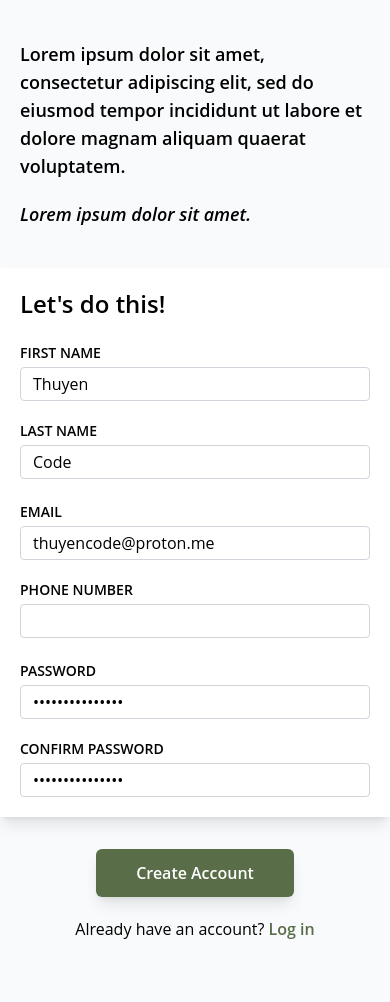
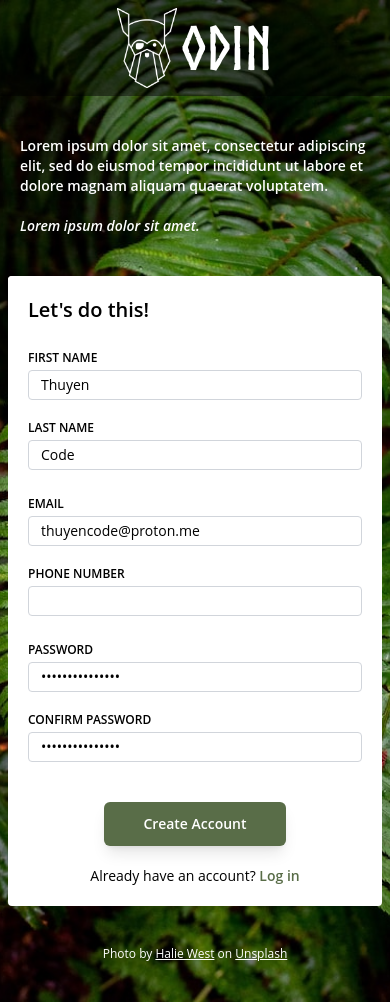
Before and after one commit to thuyencode/sign-up-form-for-odin-project, a website built with Vite: page index.html in a window 390 px wide. Before the commit the page ends 981 px from the top, so only its background shows below. Built offline with nearby package versions, Linux system fonts and the light colour scheme; a web font is replaced by a local one.

Commit message:
Improve styling and responsiveness

```diff
--- a/index.html
+++ b/index.html
@@ -7,9 +7,22 @@
     <link rel="stylesheet" href="src/style.css" />
     <title>Vite + TS</title>
   </head>
-  <body class="bg-[#F9FAFB] font-sans md:overflow-y-hidden">
+  <body
+    class="bg-[#F9FAFB] bg-cover bg-center font-sans max-md:bg-hero-pattern md:overflow-y-hidden"
+  >
     <div
-      class="bg-hero-pattern h-screen w-full bg-cover bg-center text-white max-md:hidden md:relative md:float-left md:w-1/3"
+      class="inline-flex h-24 w-full items-center justify-center gap-1 bg-black/50 text-white md:hidden"
+    >
+      <img
+        src="/images/odin-lined.png"
+        alt="The Odin Project lined logo"
+        class="h-20 w-auto object-contain"
+      />
+      <p class="font-logo text-6xl uppercase">Odin</p>
+    </div>
+
+    <div
+      class="relative float-left h-screen w-1/3 bg-hero-pattern bg-cover bg-center text-white max-md:hidden"
     >
       <div
         class="absolute inset-x-0 top-40 m-auto inline-flex h-24 w-full items-center justify-center gap-1 bg-black/50"
@@ -21,6 +34,7 @@
         />
         <p class="font-logo text-6xl uppercase">Odin</p>
       </div>
+
       <p class="absolute inset-x-0 bottom-5 m-auto block text-center text-xs">
         Photo by
         <a
@@ -38,7 +52,9 @@
     </div>
 
     <div class="space-y-10 py-10 md:float-right md:w-2/3">
-      <div class="space-y-5 px-5 text-lg font-semibold lg:pl-10 lg:pr-40">
+      <div
+        class="space-y-5 px-5 text-sm font-semibold max-md:text-white sm:text-base md:text-lg lg:pl-10 lg:pr-40"
+      >
         <p>
           Lorem ipsum dolor sit amet, consectetur adipiscing elit, sed do
           eiusmod tempor incididunt ut labore et dolore magnam aliquam quaerat
@@ -49,7 +65,7 @@
 
       <form>
         <div
-          class="space-y-5 bg-white p-5 shadow-lg sm:px-10 md:pl-5 md:pr-0 lg:pl-10"
+          class="space-y-5 bg-white p-5 max-md:rounded sm:px-10 md:pl-5 md:pr-0 md:shadow-lg lg:pl-10"
         >
           <legend>Let&apos;s do this!</legend>
           <fieldset>
@@ -104,10 +120,14 @@
               <label for="phone_number">Phone Number</label>
               <input
                 type="text"
+                class="peer/phone_number"
                 id="phone_number"
                 name="phone_number"
                 pattern="[\+]\d{2}[\(]\d{2}[\)]\d{4}[\-]\d{4}"
               />
+              <p class="error hidden peer-invalid/phone_number:inline">
+                * Invalid phone number
+              </p>
             </div>
           </fieldset>
 
@@ -149,9 +169,25 @@
           class="block flex-col items-center justify-between gap-5 max-md:flex sm:mx-10 sm:flex-row md:ml-5 md:mr-0 md:space-y-5 lg:ml-10"
         >
           <button type="submit">Create Account</button>
-          <p>Already have an account? <a href="#">Log in</a></p>
+          <p class="max-sm:text-sm">
+            Already have an account? <a href="#">Log in</a>
+          </p>
         </div>
       </form>
     </div>
+    <p class="mb-10 text-center text-xs text-white md:hidden">
+      Photo by
+      <a
+        href="https://unsplash.com/@haliewestphoto?utm_content=creditCopyText&utm_medium=referral&utm_source=unsplash"
+        class="underline"
+        >Halie West</a
+      >
+      on
+      <a
+        href="https://unsplash.com/photos/green-leaf-plant-in-close-up-photography-25xggax4bSA?utm_content=creditCopyText&utm_medium=referral&utm_source=unsplash"
+        class="underline"
+        >Unsplash</a
+      >
+    </p>
   </body>
 </html>
--- a/src/style.css
+++ b/src/style.css
@@ -11,11 +11,11 @@
 
 @layer base {
   form {
-    @apply space-y-8;
+    @apply space-y-5 max-md:mx-2 max-md:rounded max-md:bg-white max-md:pb-5 md:space-y-8;
   }
 
   legend {
-    @apply text-2xl font-semibold;
+    @apply text-xl font-semibold md:text-2xl;
   }
 
   fieldset {
@@ -27,17 +27,17 @@
   }
 
   label {
-    @apply text-sm font-semibold uppercase;
+    @apply text-xs font-semibold uppercase md:text-sm;
   }
 
   input[type='text'],
   input[type='email'],
   input[type='password'] {
-    @apply rounded border-gray-300 py-1 invalid:border-red-500;
+    @apply rounded border-gray-300 py-1 invalid:border-red-500 max-sm:text-sm;
   }
 
   button[type='submit'] {
-    @apply rounded-md bg-[#596D48] px-10 py-3 font-semibold text-white shadow-lg hover:bg-opacity-80 active:bg-opacity-90;
+    @apply rounded-md bg-[#596D48] px-10 py-3 font-semibold text-white shadow-lg hover:bg-opacity-80 active:bg-opacity-90 max-sm:text-sm;
   }
 
   form a {
```
